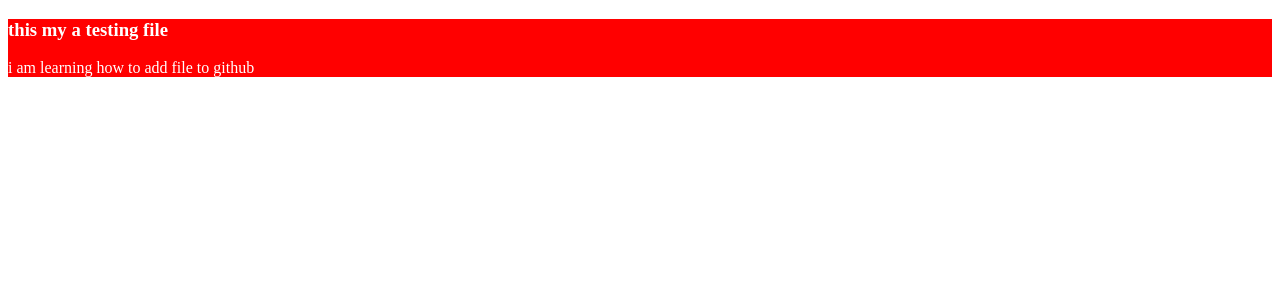
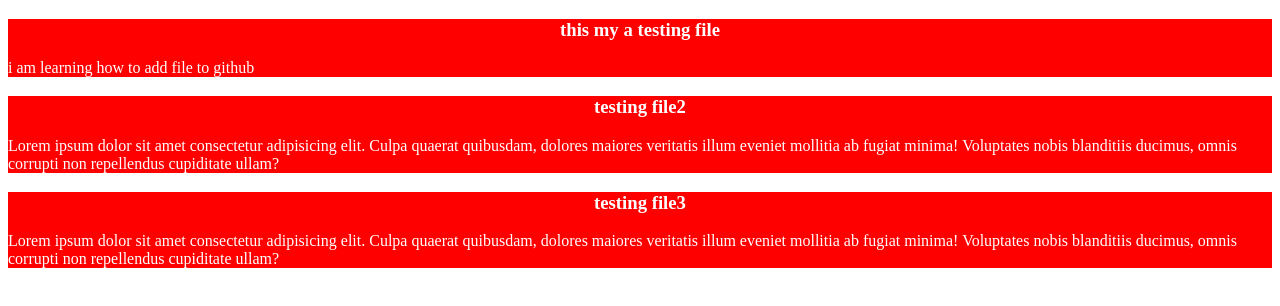
Before and after one commit to AliHayder84/my-first-github-repo, a plain HTML site: page index.html in a window 1280 px wide. Drawn offline with Linux system fonts and the light colour scheme.

Commit message:
added the second test

```diff
--- a/index.html
+++ b/index.html
@@ -6,10 +6,21 @@
 <link rel="stylesheet" href="styles/githubtest.css">
     <title>my first ever github repo</title>
 </head>
-<body>
+
     <div>
     <h3>this my a testing file</h3>
     <p>i am learning how to add file to github</p>
     </div>
+    <div>
+        <h3>testing file2</h3>
+        <p>Lorem ipsum dolor sit amet consectetur adipisicing elit. Culpa quaerat quibusdam, dolores maiores veritatis illum eveniet mollitia ab fugiat minima! Voluptates nobis blanditiis ducimus, omnis corrupti non repellendus cupiditate ullam?</p>
+
+    </div>
+
+    <div>
+        <h3>testing file3</h3>
+        <p>Lorem ipsum dolor sit amet consectetur adipisicing elit. Culpa quaerat quibusdam, dolores maiores veritatis illum eveniet mollitia ab fugiat minima! Voluptates nobis blanditiis ducimus, omnis corrupti non repellendus cupiditate ullam?</p>
+
+    </div>
 </body>
 </html>
--- a/styles/githubtest.css
+++ b/styles/githubtest.css
@@ -1 +1,3 @@
-div{color: white;background-color: red;}
+div{color: white;background-color: red;
+margin-bottom: 10px;}
+h3{text-align: center;}
```
